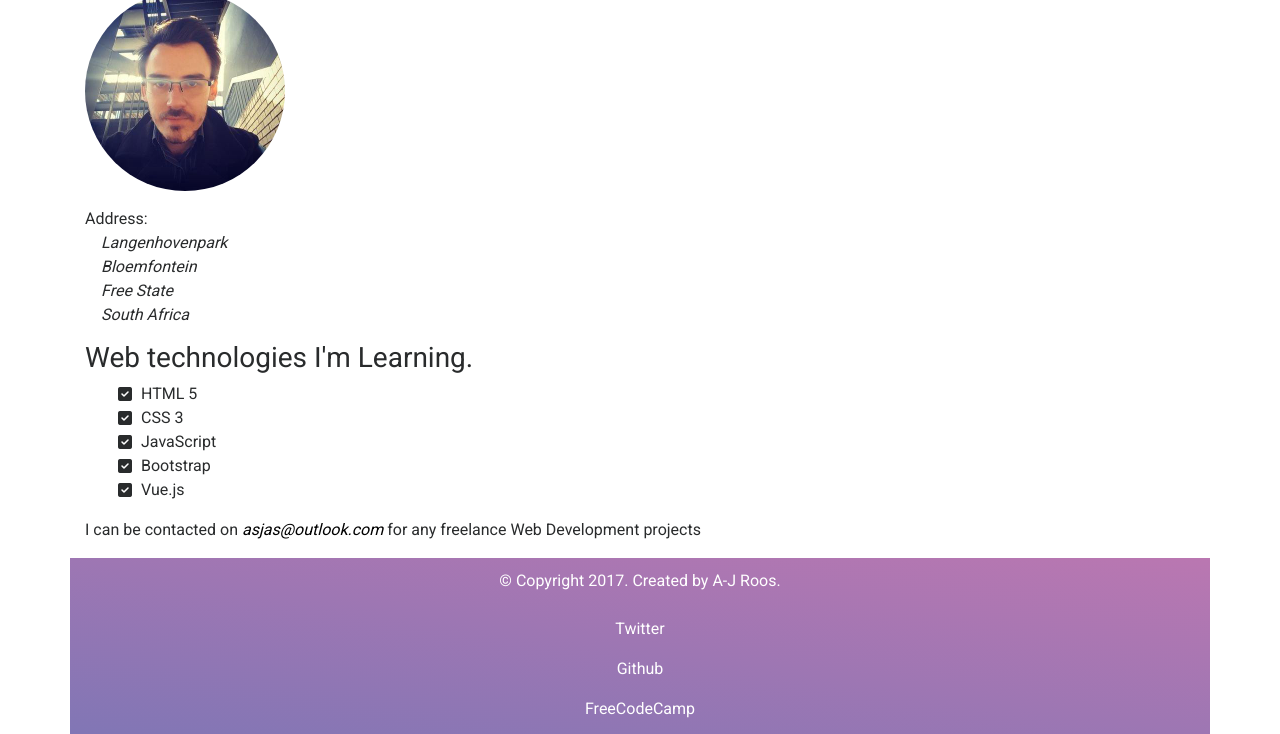
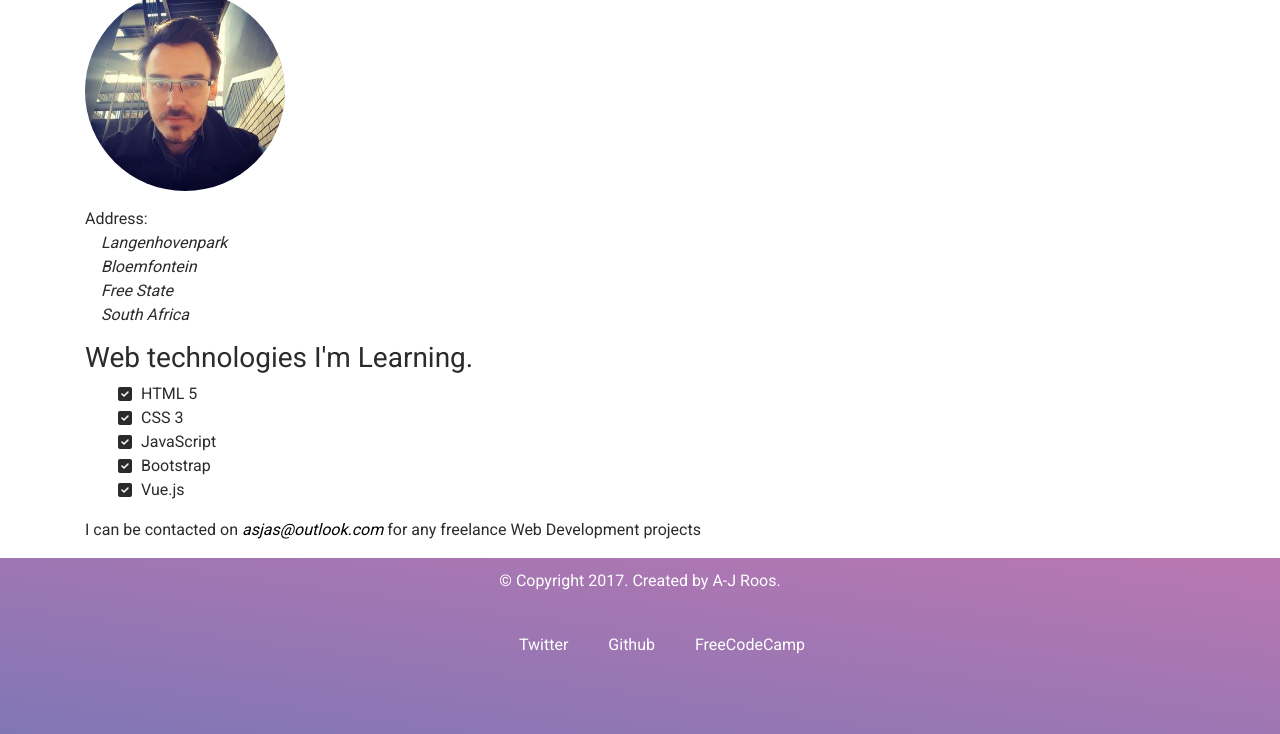
Before and after one commit to Tusharbansa1/asjas.github.io, a plain HTML site: page index.html in a window 1280 px wide. Shown: the part 345-1079 px from the top of the page. Drawn offline with nearby package versions, Linux system fonts and the light colour scheme; a script that the page names is missing.

Commit message:
Update files

```diff
--- a/index.html
+++ b/index.html
@@ -25,7 +25,7 @@
 <body>
 
 <main>
-<div class="container">
+<div class="container-fluid">
   <div class="jumbotron">
     <h1 class="text-muted">Welcome to my portfolio.</h1>
     <hr class="my-4">
@@ -61,12 +61,20 @@
 </div>
 </main>
 
-<footer class="container credit text-center">
+<footer class="container-fluid credit">
   <p>&copy; Copyright 2017. Created by A-J Roos.</p>
-  <nav class="container">
-    <a class="nav-link" href="https://twitter.com/asjasroos" target="_blank">Twitter</a>
-    <a class="nav-link" href="https://github.com/Asjas" target="_blank">Github</a>
-    <a class="nav-link" href="https://www.freecodecamp.org/asjas" target="_blank">FreeCodeCamp</a>
+  <nav>
+    <ul>
+      <li>
+        <a class="nav-link" href="https://twitter.com/asjasroos" target="_blank">Twitter</a>
+      </li>
+      <li>
+        <a class="nav-link" href="https://github.com/Asjas" target="_blank">Github</a>
+      </li>
+      <li>
+        <a class="nav-link" href="https://www.freecodecamp.org/asjas" target="_blank">FreeCodeCamp</a>
+      </li>
+    </ul>
   </nav>
 </footer>
 
--- a/style.css
+++ b/style.css
@@ -1,9 +1,15 @@
+
+* {
+    box-sizing: border-box;
+}
+
 body {
   font-family: Roboto, sans-serif !important;
   font-size: 16px;
 }
 
 footer {
+  text-align: center;
   padding-top: 0.7em;
   width: 100%;
   height: 11em;
@@ -16,6 +22,18 @@ footer {
 }
 
 nav a {
+  color: white;
+}
+
+nav li {
+  list-style-type: none;
+  -webkit-margin-before: 1em;
+  -webkit-margin-after: 0em;
+  -webkit-margin-start: 1em;
+  -webkit-margin-end: 0px;
+  -webkit-padding-start: 20px;
+  display: inline-block;
+  margin-left: -1em;
   color: white;
   text-decoration: none;
   background-color: transparent;
```
